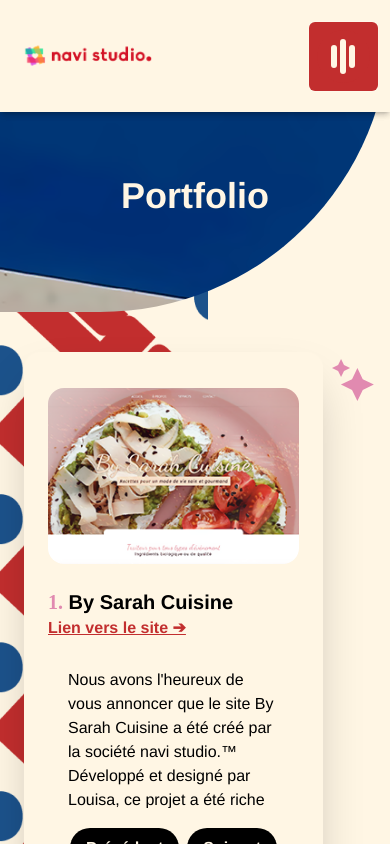
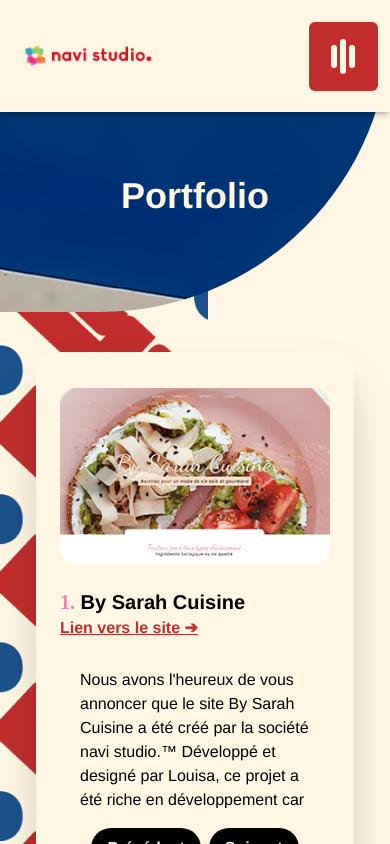
Before and after one commit to franzhopp/v3q, a React (Vite) app: page /portfolio in a window 390 px wide. Shown: the top 844 px of the page. Built offline with nearby package versions, Linux system fonts and the light colour scheme; a web font is replaced by a local one.

Commit message:
[ADD] portfolio remake

```diff
--- a/src/Components/Portfolio/portfolio.jsx
+++ b/src/Components/Portfolio/portfolio.jsx
@@ -52,7 +52,7 @@ const Portfolio = () => {
       </div>
       <div className="mb-10 mx-auto max-w-screen-xl px-4 sm:px-6 lg:px-8">
         <div className=" flex space-x-px justify-center mt-10">
-          <div className="bg-FFF6E4 p-6 h-1/2 w-96 rounded-2xl shadow-2xl mr-2 ml-2">
+          <div className="bg-FFF6E4 p-6 h-1/2 w-96 rounded-2xl shadow-2xl mr-5 ml-5">
             <div className="flex justify-center mt-3">
               <img
                 src={cards[currentIndex].image}
@@ -146,7 +146,7 @@ const Portfolio = () => {
             </div>
           </div>
           <svg
-            className="button-design-formbounce animate-bounce-bounce h-14 w-14"
+            className="button-design-formbounce animate-bounce-bounce h-14 w-14 sm:flex hidden"
             width="192"
             height="193"
             viewBox="0 0 192 193"
```
